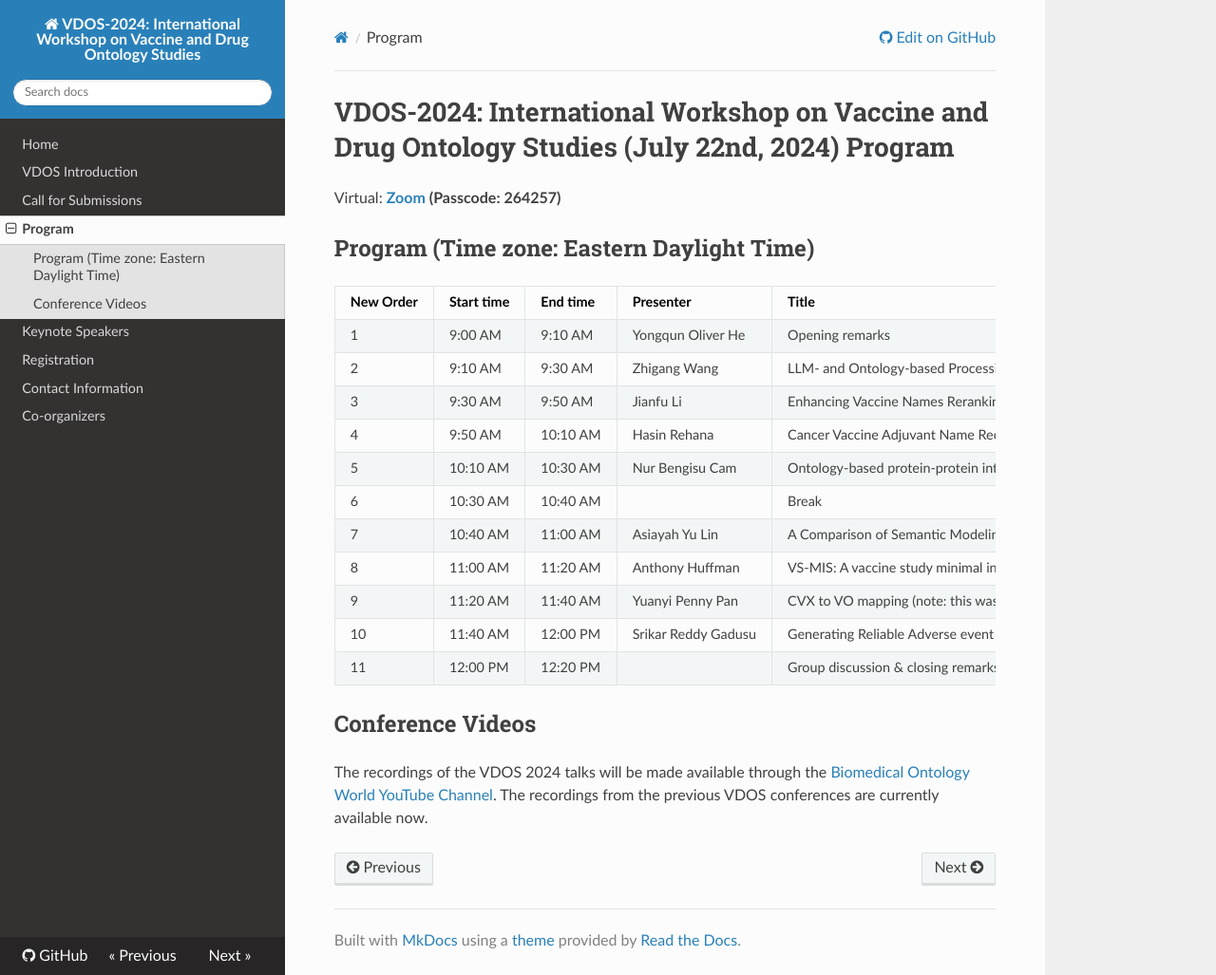
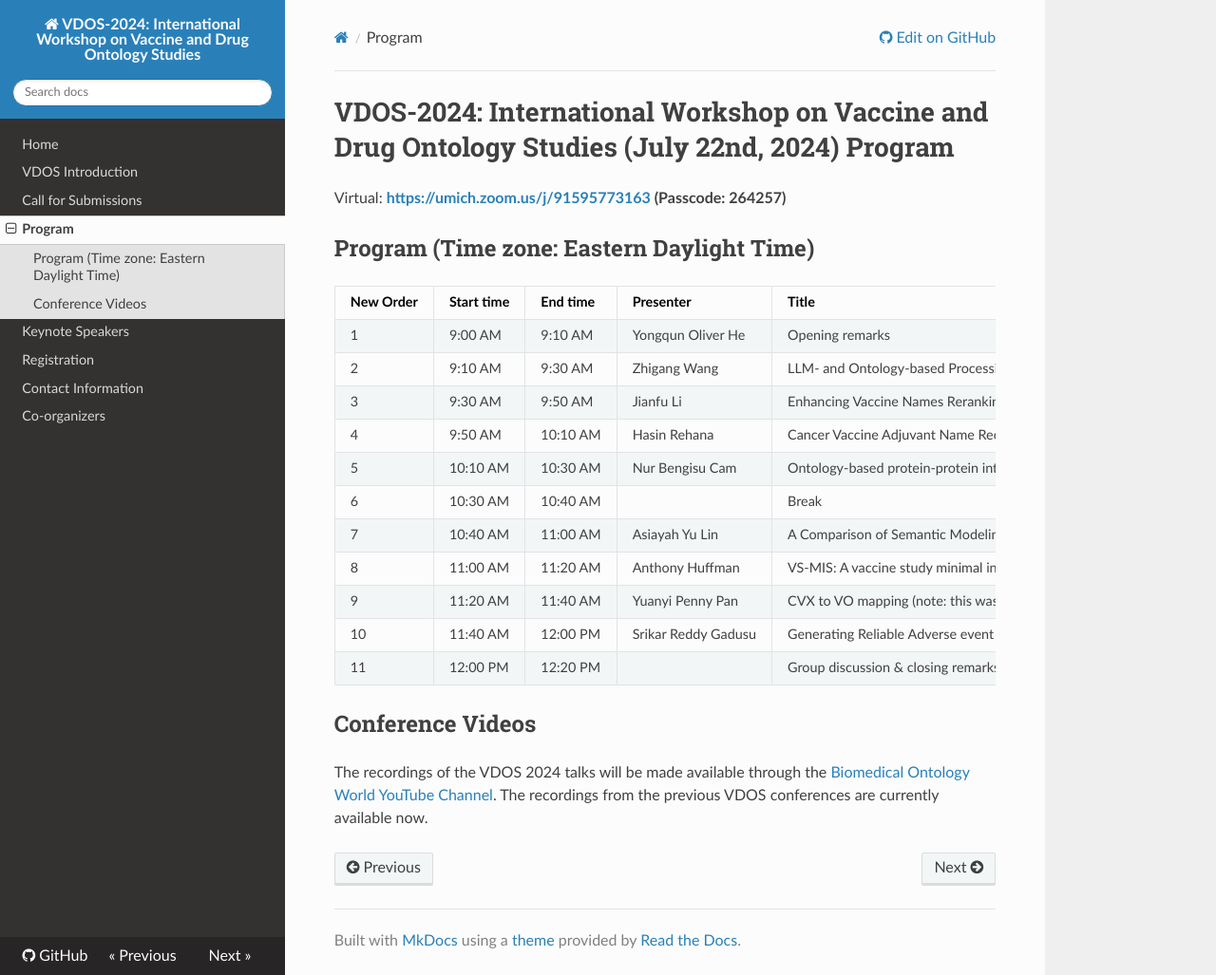
Before and after one commit to vdos-workshop/vdos2024, an MkDocs documentation site: the page built from docs/program.md, in a window 1280 px wide and 1027 px high. Shown: the whole window at 95% size. Built offline with MkDocs 1.6.1, drawn with Linux system fonts in a browser that asks for light colours; nearby versions of some CDN libraries; some of the changed lines change nothing that is shown.

Commit message:
Update program.md

```diff
--- a/docs/program.md
+++ b/docs/program.md
@@ -1,5 +1,5 @@
 # VDOS-2024: International Workshop on Vaccine and Drug Ontology Studies (July 22nd, 2024) Program
-Virtual: __[Zoom](https://umich.zoom.us/j/91595773163) (Passcode: 264257)__<BR>
+Virtual: __[https://umich.zoom.us/j/91595773163](https://umich.zoom.us/j/91595773163) (Passcode: 264257)__<BR>
 
 ## Program (Time zone: Eastern Daylight Time)
 | New Order | Start time | End time   | Presenter           | Title                                                                                     | Category                  |
```
